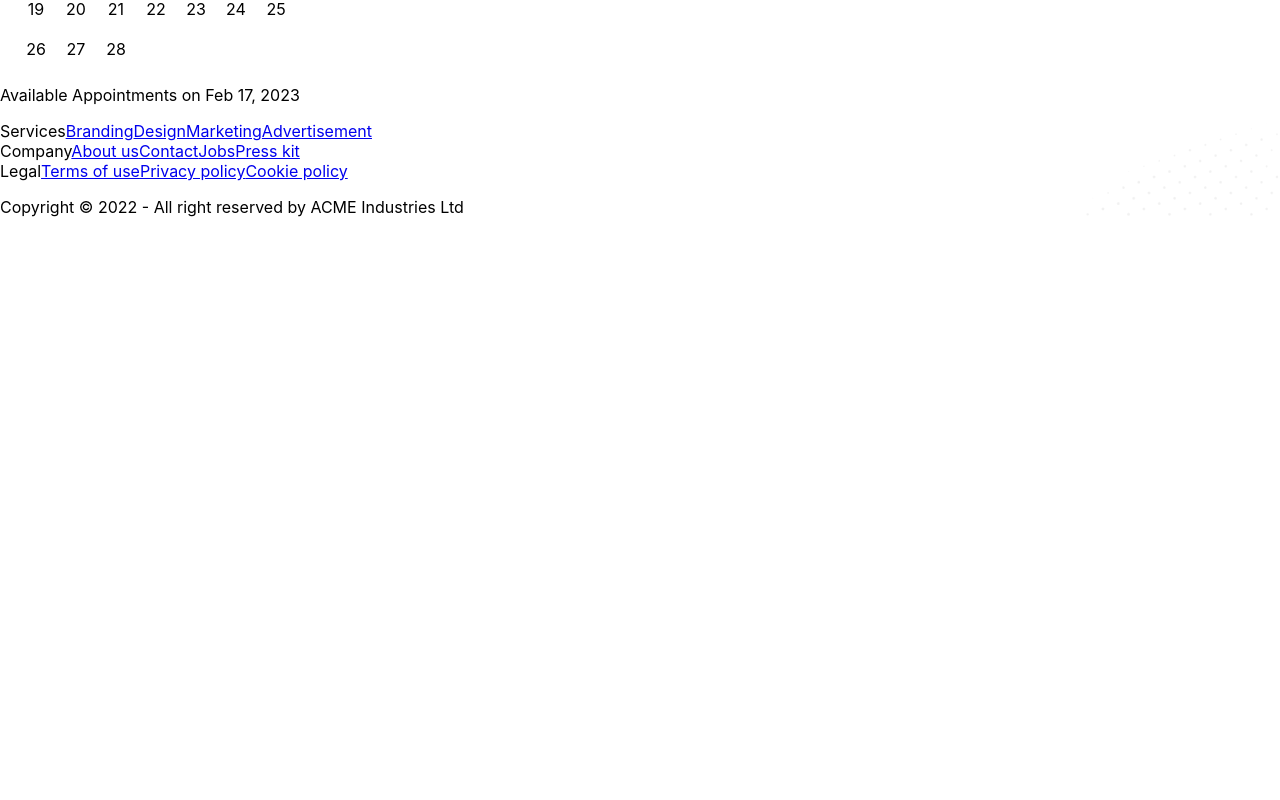
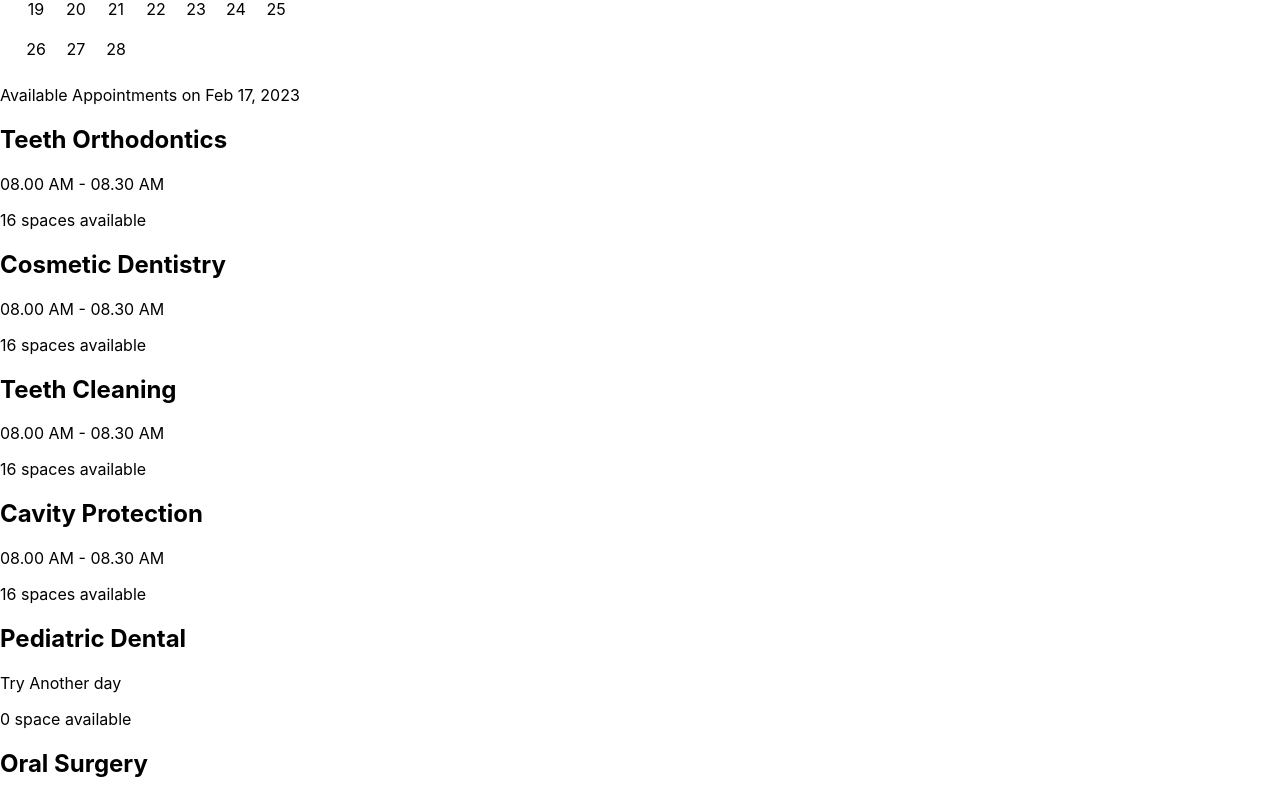
Before and after one commit to Nirob844/doctors-portal-client, a React (Create React App) app: page /appointment in a window 1280 px wide. Shown: the part 2340-3140 px from the top of the page. Before the commit the page ends 2573 px from the top, so only its background shows below. Built offline with nearby package versions, Linux system fonts and the light colour scheme.

Commit message:
Appointment Options

```diff
--- /dev/null
+++ b/src/Pages/Appointment/AvailableAppointments/AppointmentOption.js
@@ -0,0 +1,20 @@
+import React from 'react';
+
+const AppointmentOption = ({ appointmentOption }) => {
+
+    const { name, slots } = appointmentOption;
+
+
+    return (
+        <div className="card shadow-xl">
+            <div className="card-body text-center">
+                <h2 className="text-2xl text-secondary font-bold text-center">{name}</h2>
+                <p>{slots.length > 0 ? slots[0] : 'Try Another day'}</p>
+                <p>{slots.length} {slots.length > 1 ? 'spaces' : 'space'} available</p>
+
+            </div>
+        </div>
+    );
+};
+
+export default AppointmentOption;
--- a/src/Pages/Appointment/AvailableAppointments/AvailableAppointments.js
+++ b/src/Pages/Appointment/AvailableAppointments/AvailableAppointments.js
@@ -1,10 +1,34 @@
 import { format } from 'date-fns';
-import React from 'react';
+import React, { useEffect, useState } from 'react';
+import AppointmentOption from './AppointmentOption';
 
 const AvailableAppointments = ({ selectedDate }) => {
+
+    const [appointmentOptions, setAppointmentOptions] = useState([]);
+    const [treatment, setTreatment] = useState(null);
+
+    useEffect(() => {
+        fetch('appointmentOptions.json')
+            .then(res => res.json())
+            .then(data => setAppointmentOptions(data))
+    }, [])
+
+
+
     return (
         <section className='mt-16'>
             <p className='text-center text-secondary font-bold'>Available Appointments on {format(selectedDate, 'PP')}</p>
+
+            <div className='grid gap-6 grid-cols-1 md:grid-cols-2 lg:grid-cols-3 mt-6'>
+                {
+                    appointmentOptions.map(option => <AppointmentOption
+                        key={option._id}
+                        appointmentOption={option}
+                        setTreatment={setTreatment}
+                    ></AppointmentOption>)
+                }
+            </div>
+
         </section>
     );
 };
```
